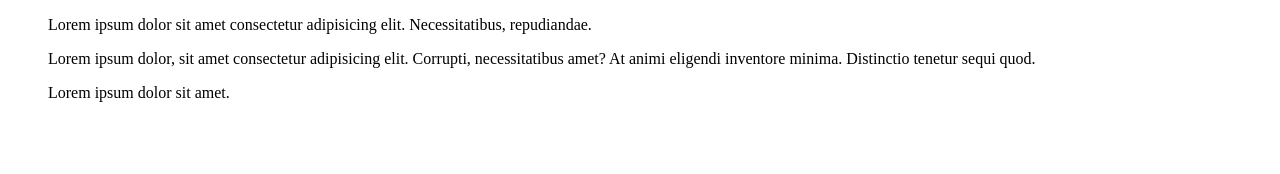
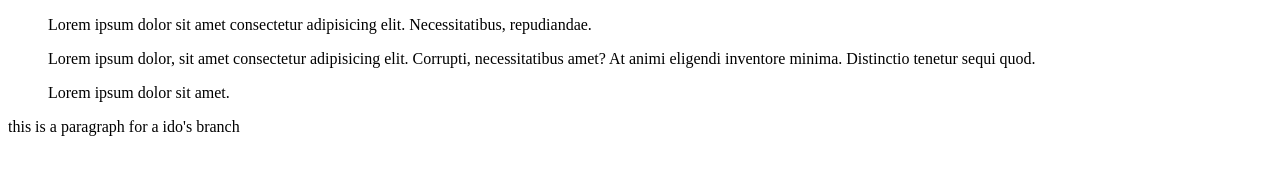
Before and after one commit to IdoMunthe/Sirekap, a plain HTML site: page index.html in a window 1280 px wide. Drawn offline with Linux system fonts and the light colour scheme.

Commit message:
added a paragraph

```diff
--- a/index.html
+++ b/index.html
@@ -13,5 +13,7 @@
             <p>Lorem ipsum dolor sit amet.</p>
         </ul>
     </section>
+
+    <p>this is a paragraph for a ido's branch</p>
 </body>
 </html>
```
